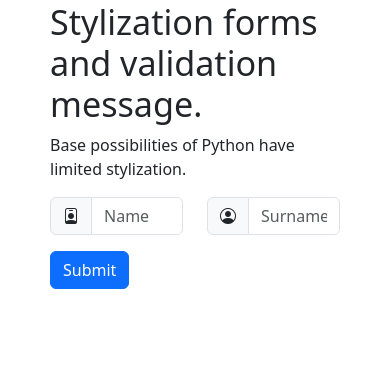
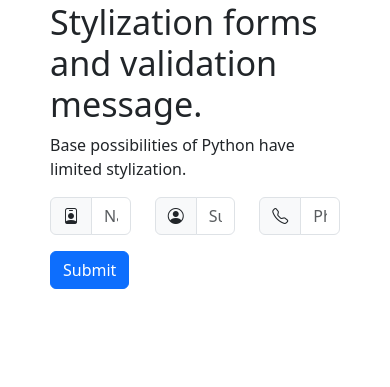
Before and after one commit to GolotsvanNikita/PyWeb, a Django app: page /form-styled/ in a window 390 px wide. Shown: the part 66-453 px from the top of the page. Run offline with Django 5.2, Linux system fonts and the light colour scheme; some libraries are stand-ins or nearby versions.

Commit message:
add phone number input for styled-form

```diff
--- a/PyWebP33/Project33/App33/forms/styled_form.py
+++ b/PyWebP33/Project33/App33/forms/styled_form.py
@@ -25,3 +25,15 @@ class StyledForm(forms.Form):
             'max_length': "Surname don`t must be upper 64 symbols"
         }
     ))
+    phone_num = (forms.CharField
+    (
+        min_length=13,
+        max_length=13,
+        label="Phone number",
+        error_messages=
+        {
+            'required': 'Phone number input required',
+            'min_length': 'Phone number must have 9 digits (without phone code)',
+            'max_length': "Phone number must have 9 digits (without phone code)"
+        }
+    ))
--- a/PyWebP33/Project33/App33/templates/form_styled.html
+++ b/PyWebP33/Project33/App33/templates/form_styled.html
@@ -60,6 +60,31 @@
               {% endif %}
             </div>
         </div>
+        <div class="col">
+            <div class="input-group mb-3">
+              <label
+                      class="input-group-text"
+                      for="{{form.phone_num.id_for_label}}"
+                      id="phone-num-addon">
+                      <i class="bi bi-telephone"></i>
+              </label>
+              <input
+                      type="text"
+                      class="form-control {{form.phone_num.errors | yesno:'is-invalid, , '}}"
+                      placeholder="{{form.phone_num.label}}"
+                      name="{{form.phone_num.html_name}}"
+                      id="{{form.phone_num.id_for_label}}"
+                      value="{{form.phone_num.value|default_if_none:''}}"
+                      aria-label="{{form.phone_num.label}}"
+                      aria-describedby="phone-num-addon"
+              />
+              {% if 'phone_num' in form.errors %}
+                <div class="invalid-feedback">
+                    {{form.phone_num.errors.as_text}}
+                </div>
+              {% endif %}
+            </div>
+        </div>
     </div>
     <button type="submit" class="btn btn-primary">Submit</button>
 </form>
--- a/PyWebP33/Project33/App33/templates/taxi_car_ok.html
+++ b/PyWebP33/Project33/App33/templates/taxi_car_ok.html
@@ -5,7 +5,7 @@
 
 {% block content %}
 <div class="container mt-5">
-    <div class="alert alert-success shadow-lg" role="alert">
+    <div class="alert alert-success" role="alert">
         <h4 class="alert-heading">
             Car Successfully Registered!
         </h4>
@@ -13,7 +13,7 @@
 
     <div class="row">
         <div class="col-lg-8 mx-auto">
-            <div class="card shadow-sm mb-4">
+            <div class="card mb-4">
                 <div class="card-header bg-primary text-white">
                     <h5 class="mb-0">
                         Car Information
```
